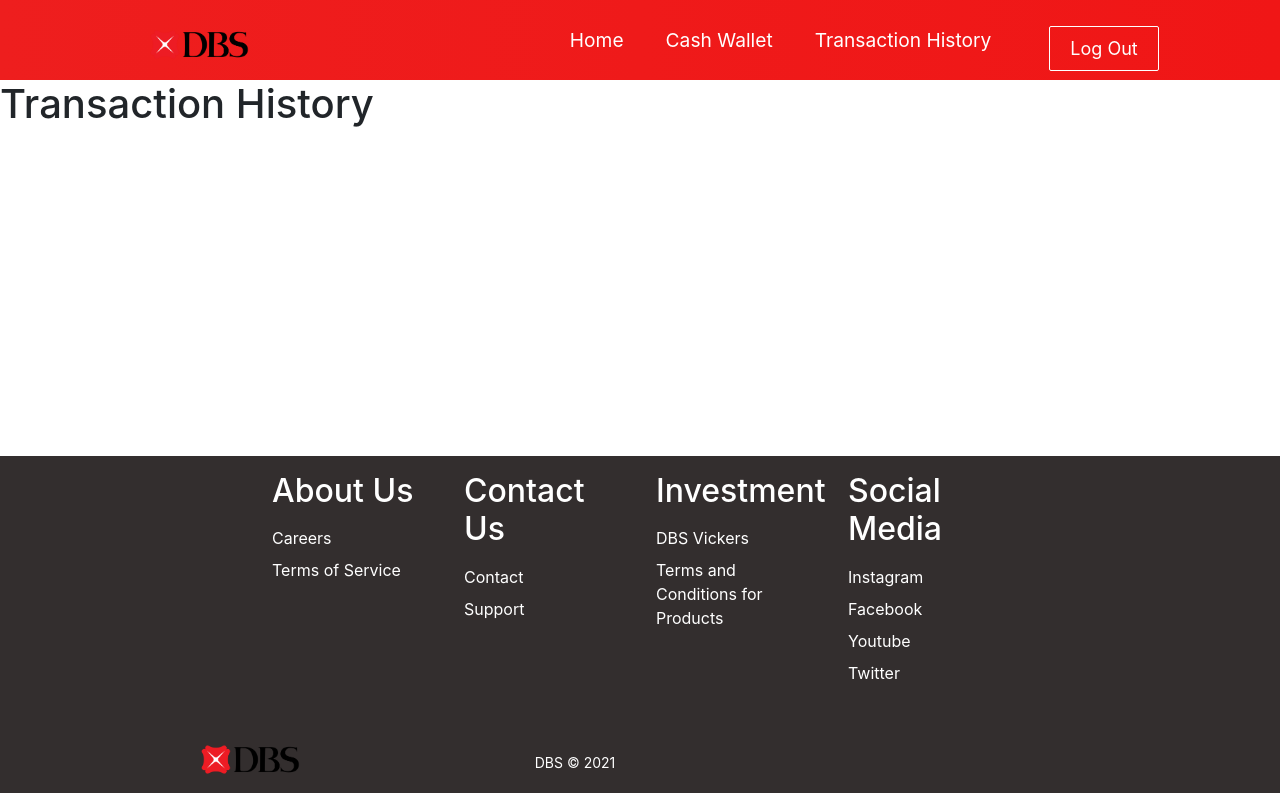
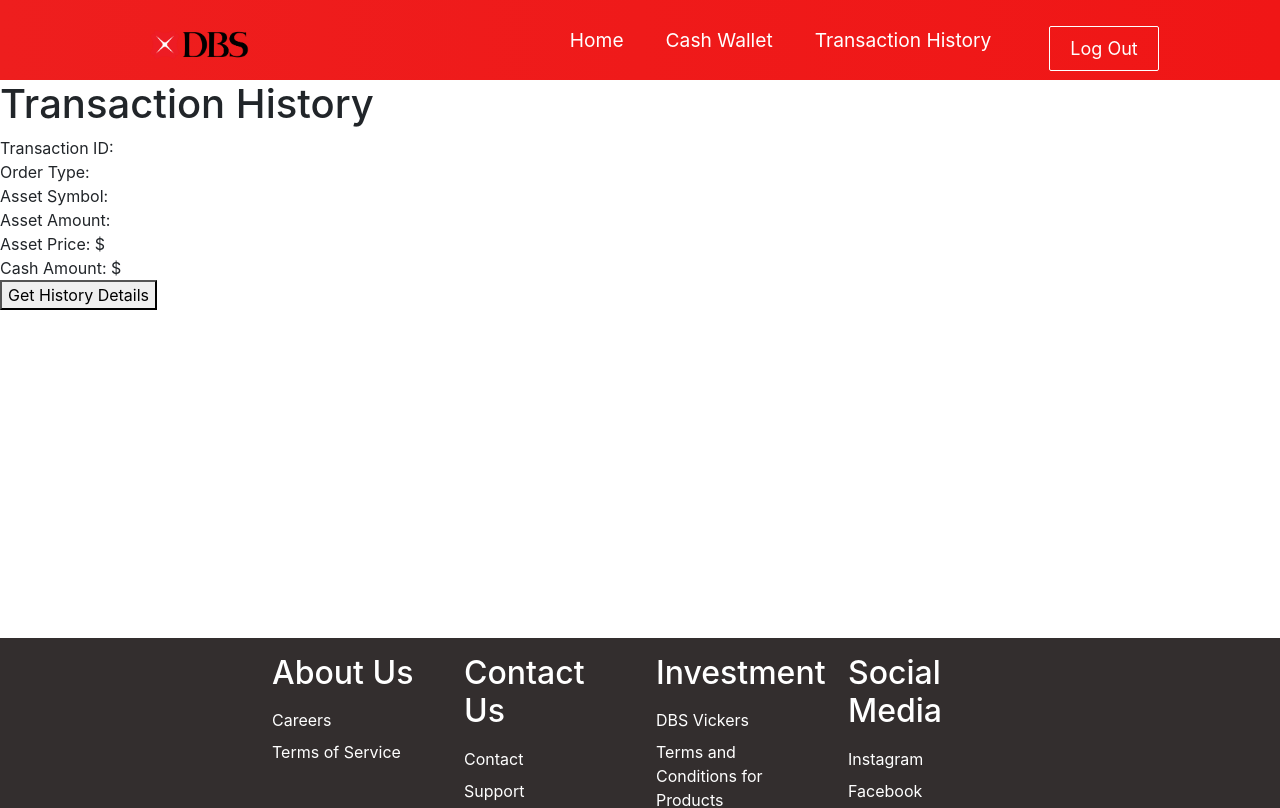
Before and after one commit to wt-854/TT3_9, a React (Create React App) app: page /transaction in a window 1280 px wide. Shown: the top 808 px of the page. Built offline with nearby package versions, Linux system fonts and the light colour scheme.

Commit message:
transaction history fetch

```diff
--- a/src/App.js
+++ b/src/App.js
@@ -1,13 +1,10 @@
 import React from 'react';
-// import Navbar from './components/Navbar';
 import './App.css';
 import Home from './components/pages/Home';
 import { BrowserRouter as Router, Switch, Route } from 'react-router-dom';
 import Login from './components/pages/Login';
-// import Footer from './components/Footer';
 import CashWallet from './components/pages/CashWallet';
 import TransactionHistory from './components/pages/TransactionHistory';
-// import SignUp from './components/pages/SignUp';
 
 function App() {
   return (
@@ -19,7 +16,6 @@
           <Route path='/Home' exact component={Home} />
           <Route path='/cashwallet' component={CashWallet} />
           <Route path='/transaction' component={TransactionHistory} />
-          {/* <Route path='/sign-up' component={SignUp} /> */}
         </Switch>
 
       </Router>
--- a/src/components/pages/CashWallet.js
+++ b/src/components/pages/CashWallet.js
@@ -15,7 +15,6 @@
         },
         {headers: {
             'Content-Type': 'application/json;charset=UTF-8',
-            // "Access-Control-Allow-Origin": "*",
             "X-Api-key": "Jkx76CEYnp3NaTpwSXceo4ONDFLJNZcA717hzo1m"}})
         .then((response) => {
             console.log(response.data);
@@ -39,7 +38,7 @@
                     Cash Balance: $ {cashBalance}
                 </div>
         </div>
-        <button className="button" onClick={fetchbal}>Get Details</button>
+        <button className="button" onClick={fetchbal}>Get Balance</button>
         <Footer/>
         </>
     );
--- a/src/components/pages/Home.js
+++ b/src/components/pages/Home.js
@@ -1,7 +1,5 @@
 import React from 'react';
 import '../../App.css';
-// import Cards from '../Cards';
-// import HeroSection from '../HeroSection';
 import Footer from '../Footer';
 import Navbar from '../Navbar';
 
@@ -9,8 +7,6 @@
   return (
     <>
       <Navbar />
-      {/* <HeroSection /> */}
-      {/* <Cards /> */}
       <h1>Welcome User</h1>
       <Footer/>
     </>
--- a/src/components/pages/TransactionHistory.js
+++ b/src/components/pages/TransactionHistory.js
@@ -1,19 +1,68 @@
 import React, {useState, useEffect} from 'react';
 import '../../App.css';
-// import Cards from '../Cards';
-// import HeroSection from '../HeroSection';
 import Footer from '../Footer';
 import Navbar from '../Navbar';
+import axios from 'axios'
 
 function TransactionHistory() {
+    const[number, setNumber] = useState("")
 
+    const[transactionId, setTransactionId] = useState ("")
+    const[orderType, setOrderType] = useState ("")
+    const[assetSymbol, setAssetSymbol] = useState("")
+    const[assetAmount, setAssetAmount] = useState("")
+    const[assetPrice, setAssetPrice] = useState("")
+    const[cashAmount, setCashAmount] = useState("")
+
+
+    const fetchbal = () => {
+        axios.post('https://849rs099m3.execute-api.ap-southeast-1.amazonaws.com/techtrek/transactions/view', {
+            accountKey: "3afbb5b2-9cb3-4013-bbc9-654e5921f6c3"
+        },
+        {headers: {
+            'Content-Type': 'application/json;charset=UTF-8',
+            "X-Api-key": "Jkx76CEYnp3NaTpwSXceo4ONDFLJNZcA717hzo1m"}})
+        .then((response) => {
+            console.log(response);
+            setTransactionId(response.data[0].transactionId);
+            setOrderType(response.data[0].orderType);
+            setAssetSymbol(response.data[0].assetSymbol);
+            setAssetAmount(response.data[0].assetAmount);
+            setAssetPrice(response.data[0].assetPrice);
+            setCashAmount(response.data[0].cashAmount);
+        }).catch((error) => {
+            // windows.alert(error);
+            console.log(error);
+        })
+    };
 
     return (
         <>
         <Navbar />
-        {/* <HeroSection /> */}
-        {/* <Cards /> */}
+
         <h1>Transaction History</h1>
+        <div>
+
+                <div>
+                    Transaction ID: {transactionId}
+                </div>
+                <div>
+                    Order Type: {orderType}
+                </div>
+                <div>
+                    Asset Symbol: {assetSymbol}
+                </div>
+                <div>
+                    Asset Amount: {assetAmount}
+                </div>
+                <div>
+                    Asset Price: ${assetPrice}
+                </div>
+                <div>
+                    Cash Amount: ${cashAmount}
+                </div>
+        </div>
+        <button className="button" onClick={fetchbal}>Get History Details</button>
         <Footer/>
         </>
     );
```
